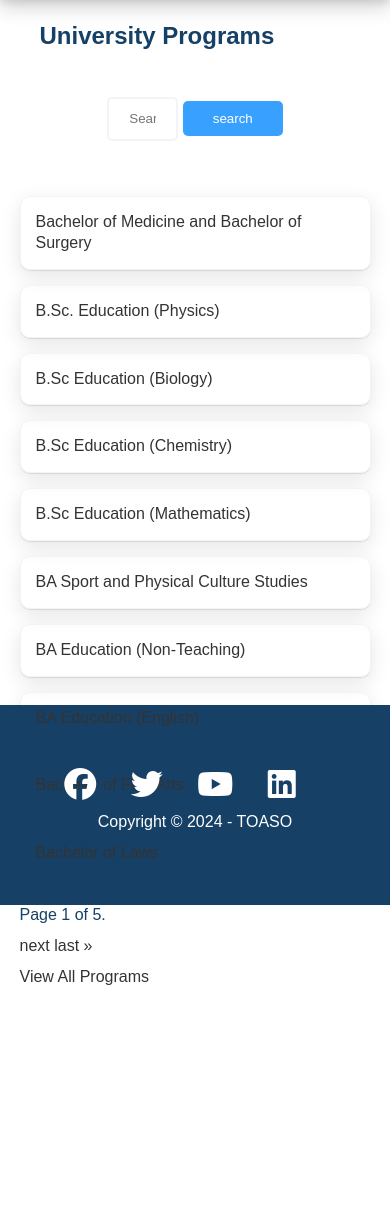
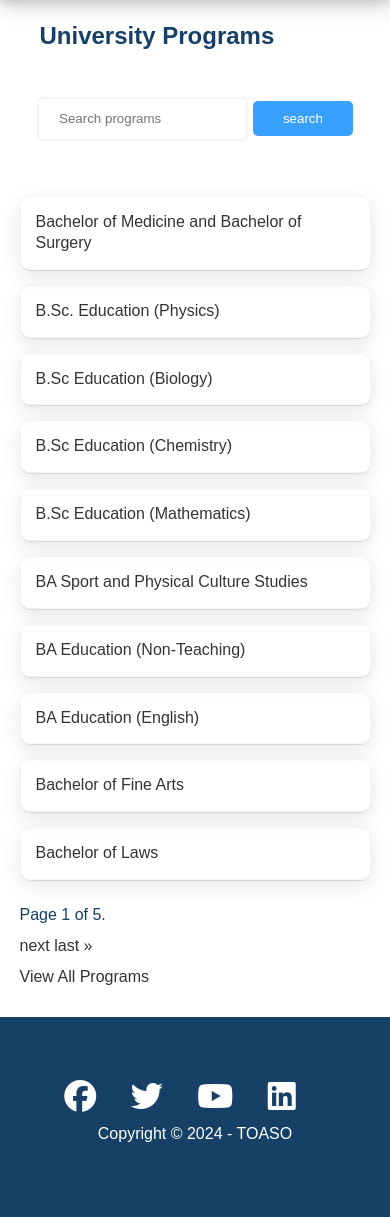
Before and after one commit to QPaaSam/toaso-backend, a Django app: page /programs/ in a window 390 px wide. Shown: the part 120-1337 px from the top of the page. Before the commit the page ends 1105 px from the top, so only its background shows below. Run offline with Django 5.2, Linux system fonts and the light colour scheme; data comes from the database, SQL or seed files in the repository; both versions use the stored data as it was after the commit; some libraries are stand-ins or nearby versions.

Commit message:
aligned the recommendation pages

```diff
--- a/static/toaso/css/base.css
+++ b/static/toaso/css/base.css
@@ -329,6 +329,7 @@
 
 .programs{
     margin-top: 30px;
+    margin-bottom: 30px;
 }
 
 .prog-box{
@@ -482,6 +483,21 @@
         margin: 30px 0;
         text-align: center;
     }
+
+
+    #prog-section {
+        height: 100%;
+    }
+
+    #prog-section .search{
+        max-width: 90%;
+        margin: auto;
+    }
+
+    #prog-section h1{
+        margin-top: 20px;
+    }
+
 }
 
 @media(max-width: 768px) {
--- a/toaso/templates/toaso/base.html
+++ b/toaso/templates/toaso/base.html
@@ -6,7 +6,7 @@
     <meta charset="UTF-8">
     <meta name="viewport" content="width=device-width, initial-scale=1.0">
     <script src="https://kit.fontawesome.com/554a2a30a7.js" crossorigin="anonymous"></script>
-    <title>Welcome To TOASO</title>
+    <title></title>
     <link rel="stylesheet" href="{% static 'toaso/css/base.css' %}">
 
 </head>
```
Also changed, not shown: db.sqlite3.
